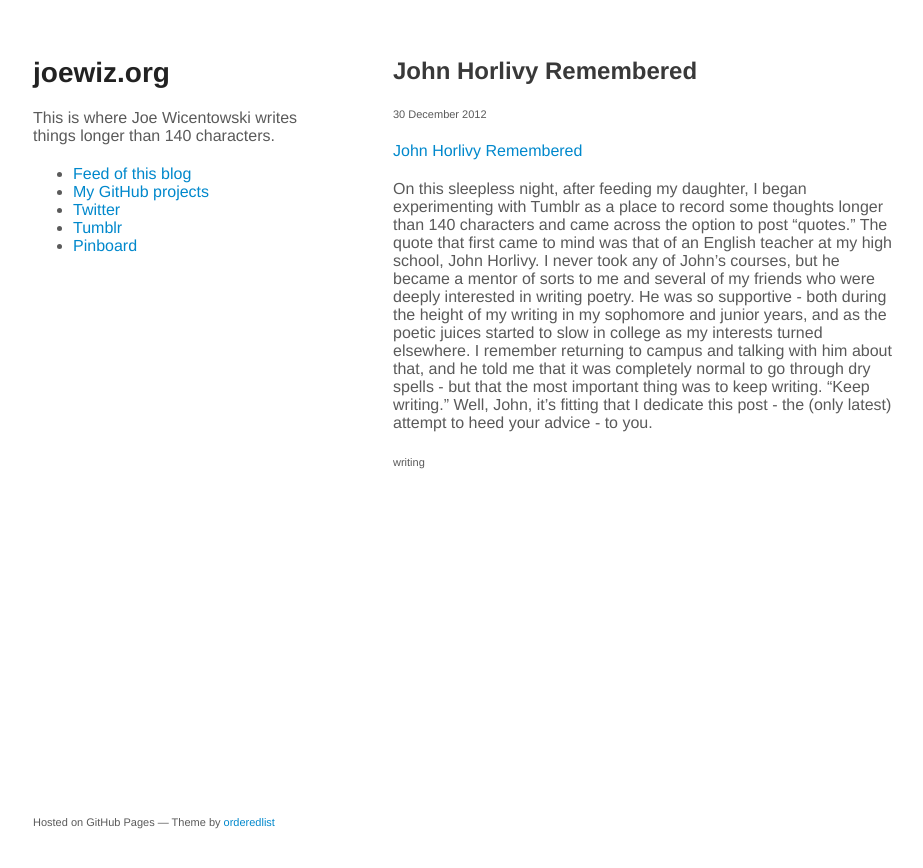
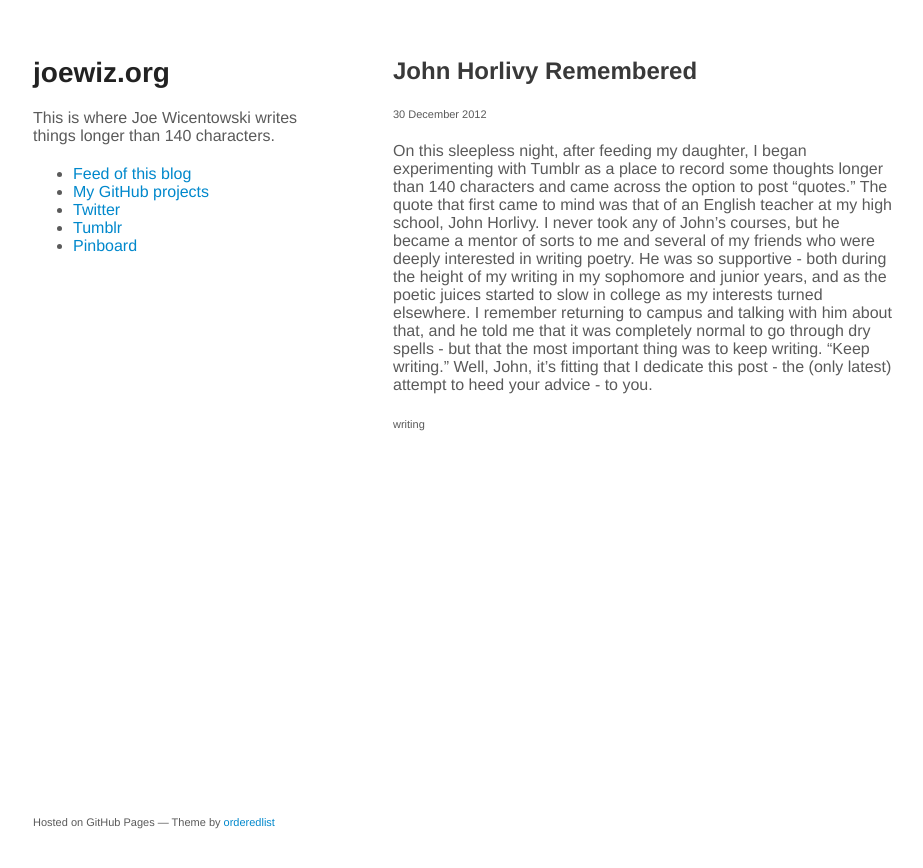
Before and after one commit to joewiz/joewiz.github.io, a Jekyll site: the page built from _posts/2012-12-30-john-horlivy-remembered.md, in a window 1280 px wide. Shown: the top 868 px of the page, without its empty margins (177-1100 px from the left). Built offline with Jekyll 4.4.1, drawn with Linux system fonts in a browser that asks for light colours; Markdown is read by kramdown in place of the engine named in the settings.

Commit message:
Turned link posts into DF-style linked-list posts, thanks to http://saewitz.com/how-to-modify-jekyll-for-use-with-external-links/

```diff
--- a/_posts/2012-12-30-john-horlivy-remembered.md
+++ b/_posts/2012-12-30-john-horlivy-remembered.md
@@ -4,19 +4,6 @@
 tags:
 - writing
 date: 2012-12-30 07:15:00-4000
+link: http://www.johnhorlivyremembered.com/
 ---
-[John Horlivy Remembered](http://www.johnhorlivyremembered.com/)
-
-On this sleepless night, after feeding my daughter, I began experimenting with
-Tumblr as a place to record some thoughts longer than 140 characters and came
-across the option to post “quotes.” The quote that first came to mind was that
-of an English teacher at my high school, John Horlivy. I never took any of
-John’s courses, but he became a mentor of sorts to me and several of my
-friends who were deeply interested in writing poetry. He was so supportive -
-both during the height of my writing in my sophomore and junior years, and as
-the poetic juices started to slow in college as my interests turned elsewhere.
-I remember returning to campus and talking with him about that, and he told me
-that it was completely normal to go through dry spells - but that the most
-important thing was to keep writing. “Keep writing.” Well, John, it’s fitting
-that I dedicate this post - the (only latest) attempt to heed your advice - to
-you.
+On this sleepless night, after feeding my daughter, I began experimenting with Tumblr as a place to record some thoughts longer than 140 characters and came across the option to post “quotes.” The quote that first came to mind was that of an English teacher at my high school, John Horlivy. I never took any of John’s courses, but he became a mentor of sorts to me and several of my friends who were deeply interested in writing poetry. He was so supportive - both during the height of my writing in my sophomore and junior years, and as the poetic juices started to slow in college as my interests turned elsewhere. I remember returning to campus and talking with him about that, and he told me that it was completely normal to go through dry spells - but that the most important thing was to keep writing. “Keep writing.” Well, John, it’s fitting that I dedicate this post - the (only latest) attempt to heed your advice - to you.
```
Also changed, not shown: _posts/2012-04-07-upside-down.md (+2 -1 lines), _posts/2013-07-03-trimming-text-without-cutting-off-words-using-xquery.md (+4 -10 lines), _posts/2012-12-30-keep-writing.md (line endings or trailing spaces).
